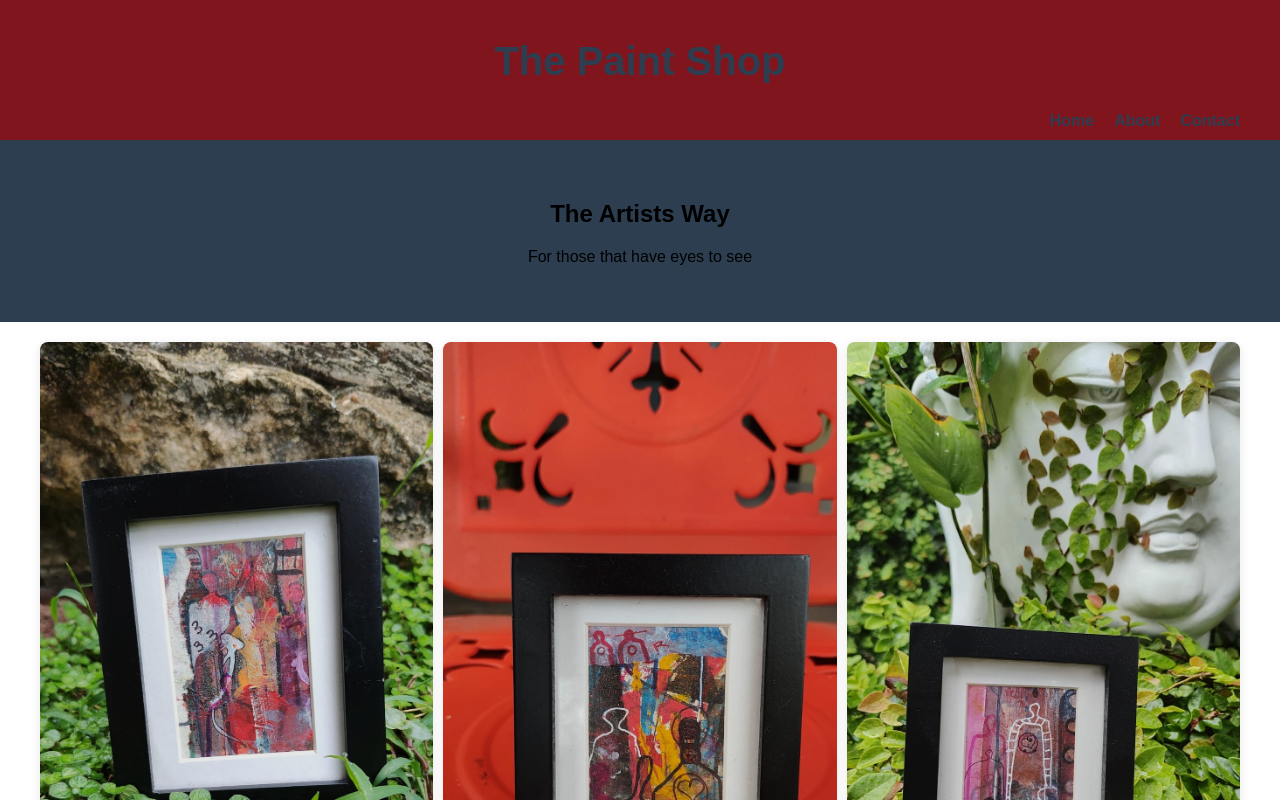
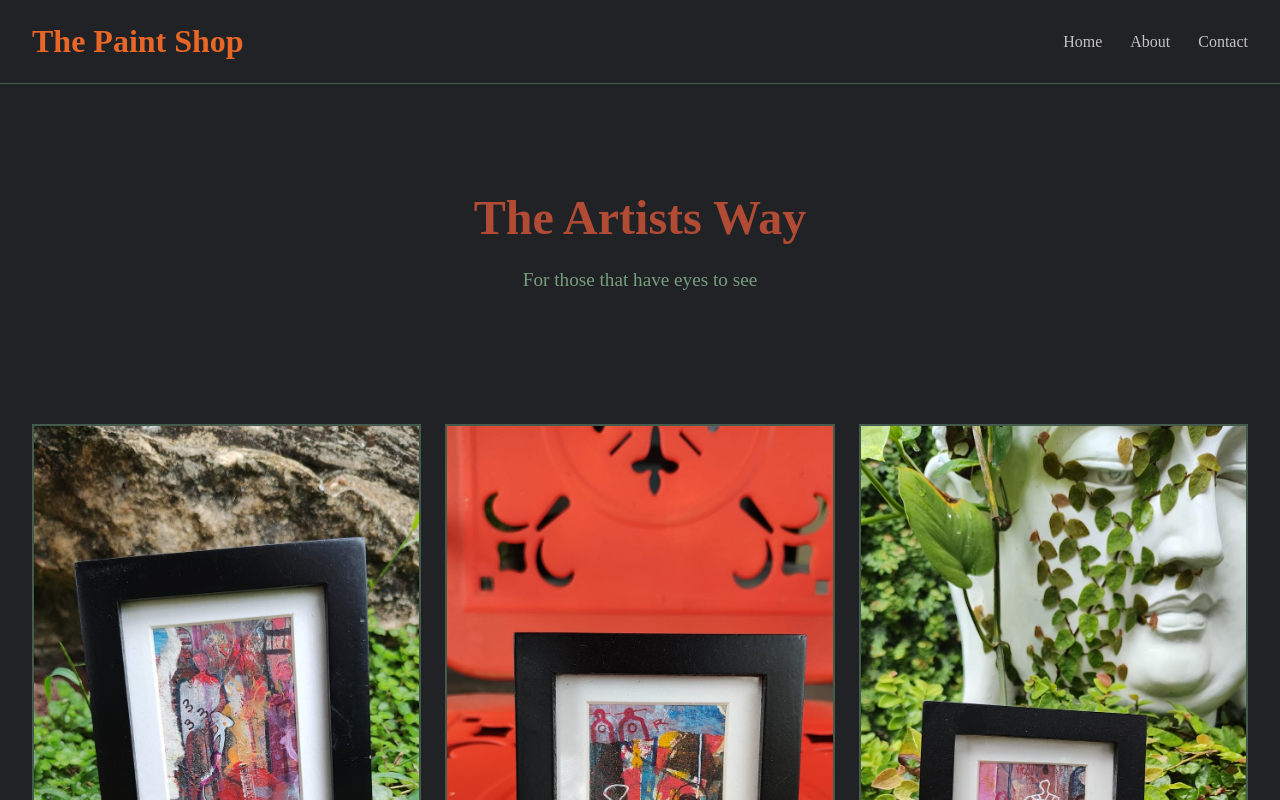
Before and after one commit to vivjo17/Paint-Shop, a plain HTML site: page index.html in a window 1280 px wide. Shown: the top 800 px of the page. Drawn offline with Linux system fonts and the light colour scheme.

Commit message:
added js and pretttier

```diff
--- /dev/null
+++ b/script.js
@@ -0,0 +1 @@
+'use strict';
--- a/style.css
+++ b/style.css
@@ -1,85 +1,90 @@
-body {
-  font-family: Arial, Helvetica, sans-serif;
+@font-face {
+  font-family: 'Playfair Display';
+  src: url('Fonts/Playfair') format('.ttf');
+}
+* {
   margin: 0;
   padding: 0;
   box-sizing: border-box;
-  min-height: 100vh;
-  display: flex;
-  flex-direction: column;
+}
+body {
+  background: #212226; /* Dark moody base */
+  color: #c5c3c4; /* Soft light-gray text */
+  font-family: 'Playfair Display', serif;
+  line-height: 1.6;
 }
 
-header {
+/* Header */
+header .header {
   display: flex;
-  flex-direction: column;
-  background-color: #80151e;
-  color: #2c3e50;
-  padding: 10px 40px;
-  height: 120px;
+  justify-content: space-between;
+  align-items: center;
+  padding: 1rem 2rem;
+  border-bottom: 1px solid #445a4d; /* Subtle earthy contrast */
+}
+header h1 {
+  font-size: 2rem;
+  color: #e86726; /* Warm accent color */
+}
+header nav a {
+  margin-left: 1.5rem;
+  text-decoration: none;
+  color: #c5c3c4;
+  border-bottom: 2px solid transparent;
+  transition: color 0.3s, border-color 0.3s;
+}
+header nav a:hover {
+  color: #e86726;
+  border-color: #e86726;
 }
 
-.header {
-  display: flex;
-  flex-direction: column;
-  flex: 1;
+/* Hero section */
+.hero {
+  text-align: center;
+  padding: 6rem 2rem;
+}
+.hero h2 {
+  font-size: 3rem;
+  color: #b14b34;
+}
+.hero p {
+  font-size: 1.2rem;
+  color: #779e7f;
+  margin-top: 0.5rem;
 }
 
-.header h1 {
-  text-align: center;
-  font-size: 40px;
-  margin: 0;
-  flex: 1;
-  display: flex;
-  align-items: center;
-  justify-content: center;
+/* Gallery layout */
+.gallery {
+  display: grid;
+  grid-template-columns: repeat(auto-fit, minmax(250px, 1fr));
+  gap: 1.5rem;
+  padding: 2rem;
+}
+.gallery-item {
+  overflow: hidden;
+  border: 2px solid #445a4d;
+}
+.gallery-item img {
+  display: block;
+  width: 100%;
+  height: auto;
+  transition: transform 0.5s ease;
+}
+.gallery-item:hover img {
+  transform: scale(1.05);
 }
 
-nav {
-  display: flex;
-  gap: 20px;
-  justify-content: flex-end;
+/* Footer */
+footer {
+  text-align: center;
+  padding: 2rem;
+  border-top: 1px solid #445a4d;
+}
+footer p {
+  color: #779e7f;
 }
 
-nav a {
-  text-decoration: none;
-  color: #2c3e50;
-  font-weight: bold;
+/* Utility */
+.hidden {
+  display: none;
 }
-
-.hero {
-  background-color: #2c3e50;
-  padding: 40px;
-  text-align: center;
-}
-
-.gallery {
-  flex: 1;
-  display: grid;
-  grid-template-columns: repeat(auto-fit, minmax(200px, 1fr));
-  gap: 10px;
-  padding: 20px;
-  max-width: 1200px;
-  margin: 0 auto;
-}
-
-.gallery-item {
-  position: relative;
-  overflow: hidden;
-  border-radius: 8px;
-  box-shadow: 0 2px 10px rgba(0, 0, 0, 0.1);
-}
-
-.gallery-item img {
-  width: 100%;
-  height: auto;
-  display: block;
-  object-fit: cover;
-  transition: transform 0.4s ease, filter 0.4s ease;
-  filter: brightness(0.9);
-}
-
-footer {
-  background-color: #2c3e50;
-  color: #fff;
-  text-align: center;
-  padding: 15px;
-}
```
Also changed, not shown: Fonts /Playfair.ttf (added), 1 other file.
